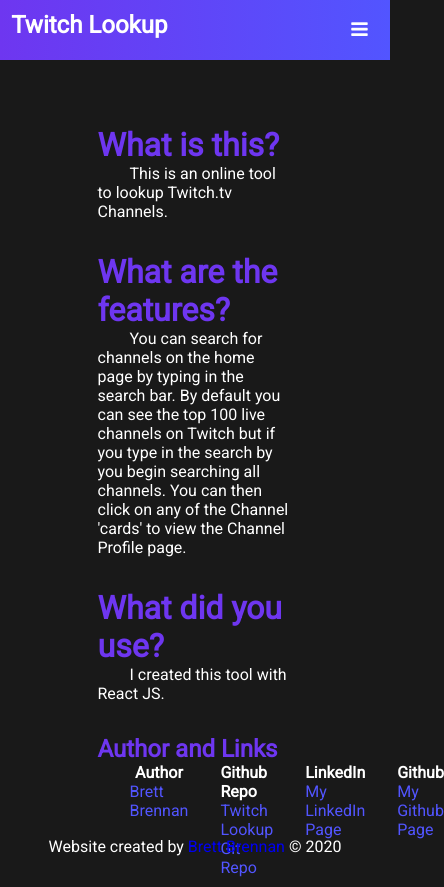
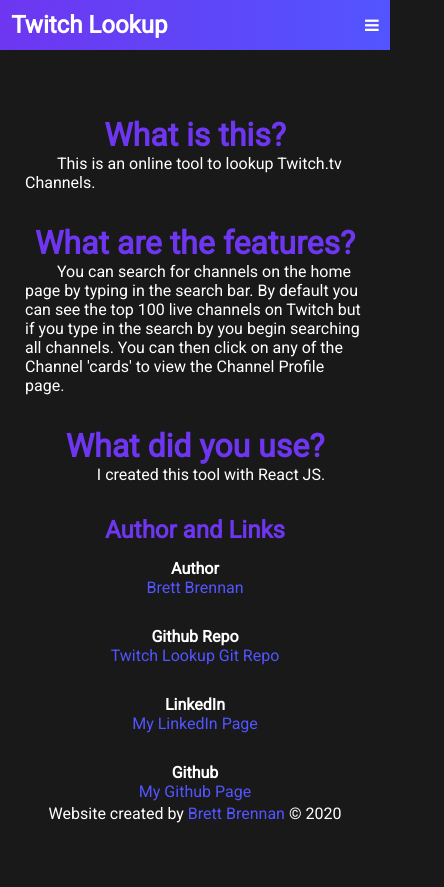
Before and after one commit to BrettBrennan/TwitchLookup, a React (Create React App) app: page /About in a window 390 px wide. Shown: the whole page, 444 px wide, since content can reach past the window. After the commit the page ends 854 px from the top, so only its background shows below. Built offline with nearby package versions, Linux system fonts and the light colour scheme; no server answers.

Commit message:
Made all pages, including Navbar responsive to mobile

```diff
--- a/src/App.css
+++ b/src/App.css
@@ -15,6 +15,10 @@
 }
 a{
   text-decoration: none;
+  color: white;
+}
+a:hover{
+  color: white;
 }
 body {
   background-color: #191919;
@@ -41,17 +45,22 @@
   display: flex;
 }
 
-.navbar a {
+.navbar-links > li > a {
   color: #fff;
   padding: 0.45rem;
   margin: 0 0.25rem;
   font-size: 1.2rem;
-
 }
 
-.navbar a:hover {
+.navbar-links > li > a:hover {
   border-bottom: 4px solid #222;
   color: white;
+}
+.navbar > a > h1 {
+  color: #fff;
+  padding: 0.45rem;
+  margin: 0 0.25rem;
+  font-size: 1.5rem;
 }
 .container{
   padding-top: 50px;
@@ -177,12 +186,29 @@
   cursor: pointer;
 }
 .channel-profile{
-
+  display: flex;
+  flex-direction: column;
+  justify-content: center;
+  align-items: center;
+}
+.channel-profile > h2 > a,
+.channel-profile > h3 > a {
+  color: var(--primary-color);
+}
+.channel-profile > h2 > a:hover {
+  color: var(--primary-highlight-color);
 }
 .channel-profile > h1 {  font-size: 3.5rem;   }
 .channel-profile > h2 {  font-size: 2.3rem;   }
 .channel-profile > h3 {  font-size: 1.7rem;   }
-
+.channel-profile-image {
+  text-align: center;
+  background-position: center;
+  background-repeat: no-repeat;
+  background-size: contain;
+  width: 70vw;
+  height: 50vh;
+}
 .about-page{
   display: flex;
   flex-direction: column;
@@ -217,6 +243,13 @@
   width: 100%;
   text-align: center;
   bottom: -10px;
+}
+.footer > a {
+  color: var(--secondary-color);
+}
+.footer > a:hover{
+  color: var(--primary-color);
+
 }
 .spinner {
   position: absolute;
@@ -288,37 +321,62 @@
     text-align: center;
     grid-template-columns: repeat(1, minmax(200px, 1fr));
   }
+  .channel-profile > h4,
+  .channel-profile > p {
+    padding: 0 25px;
+  }
+  .channel-profile-image {
+    width: 100vw;
+    height: 35vh;
+  }
   .navbar{
     display: block;
     padding: 0;
+    z-index: 5;
   }
   .menu-tray {
+    z-index: 5;
     padding: 0.7rem;
     display: flex;
     flex-direction: row;
     justify-content: space-between;
-  }
-  .opened {
-    display: block !important;
-    top: -6px !important;
+    align-items: center;
   }
   .mobile-menu{
-    position: relative;
-    display: none;
-    top: -400px;
-    transition: all 0.2s ease;
+    position: absolute;
+    display: block;
+    transition: all 0.1s ease;
+    z-index: 0;
   }
+
   .navbar-links {
     display: flex;
     flex-direction: column;
+    width: 100vw;
+    border-bottom: 2px solid var(--secondary-color);
   }
   .navbar-links > li > a {
     margin: 0;
     font-size: 1.5rem;
-    border-bottom: 2px solid rgb(76, 27, 190);
-    background-color: var(--primary-color);
+    background-color: #191919;
+    border-bottom: 1px solid var(--primary-color);
     text-align: center;
     display: block;
     width: 100%;
   }
+
+  .about-page {
+    width: 100%;
+    padding: 0 25px;
+    align-items: center;
+  }
+  .about-page > ul {
+    flex-direction: column;
+    text-align: center;
+
+  }
+  .about-page > ul > li {
+    text-align: center;
+    margin: 15px auto 15px auto;
+  }
 }
--- a/src/components/layouts/Navbar.js
+++ b/src/components/layouts/Navbar.js
@@ -3,24 +3,29 @@
 const NavBar = () => {
     const [screenWidth, setScreenWidth] = useState(window.innerWidth);
     const [isOpen, setOpen] = useState(false);
+    const [navPos, setNavPos] = useState(-400);
     useEffect(() => {
         window.addEventListener('resize', () => {
             setScreenWidth(window.innerWidth);
         });
     }, []);
-
     const getStyle = () => {
-        return `mobile-menu ${isOpen ? 'opened' : ''}`;
+        return {
+            top: `${navPos}px`
+        };
     }
-
+    const toggleTray = () => {
+        setOpen(!isOpen);
+        setNavPos(isOpen ? 50 : -400);
+    }
     const getMobileMenu = () => {
         return (
             <nav className='navbar'>
                 <div className="menu-tray">
-                    <h1>Twitch Lookup</h1>
-                    <a href='#' onClick={() => setOpen(!isOpen)}><i className="fa fa-bars" /></a>
+                    <Link to='/'><h1>Twitch Lookup</h1></Link>
+                    <a href='#' onClick={() => toggleTray()}><i className="fa fa-bars" /></a>
                 </div>
-                <div className={getStyle()}>
+                <div style={getStyle()} className="mobile-menu">
                 <ul className='navbar-links'>
                     <li>
                         <Link to='/' onClick={() => setOpen(false)}>Home</Link>
@@ -35,7 +40,7 @@
     const getDesktopMenu = () => {
         return (
             <nav className='navbar'>
-                <h1>Twitch Lookup</h1>
+                <Link to='/'><h1>Twitch Lookup</h1></Link>
                 <ul className='navbar-links'>
                     <li>
                         <Link to='/'>Home</Link>
--- a/src/components/pages/Channel.js
+++ b/src/components/pages/Channel.js
@@ -25,17 +25,17 @@
         title
     } = channel.data.length >= 1 ? channel.data[0] : channel.data;
 
-    const image_width = 1920 / 2;
-    const image_height = 1080 / 2;
+    const image_width = 1920;
+    const image_height = 1080;
 
     let parsedImagePath = thumbnail_url ? thumbnail_url.replace('{width}', `${image_width}`).replace('{height}', `${image_height}`) : '';
 
     const getThumbnail = () => {
         if (thumbnail_url) {
-            return <img src={parsedImagePath} alt={user_name}/>
+            return <div style={{backgroundImage: `url(${parsedImagePath})`}} className="channel-profile-image"></div>
         }
         if (user.data){
-            return <img src={user.data[0].profile_image_url} />
+            return <div style={{backgroundImage: `url(${user.data[0].profile_image_url})`}} className="channel-profile-image"></div>
         }
     }
     const getLiveInfo = () => {
```
